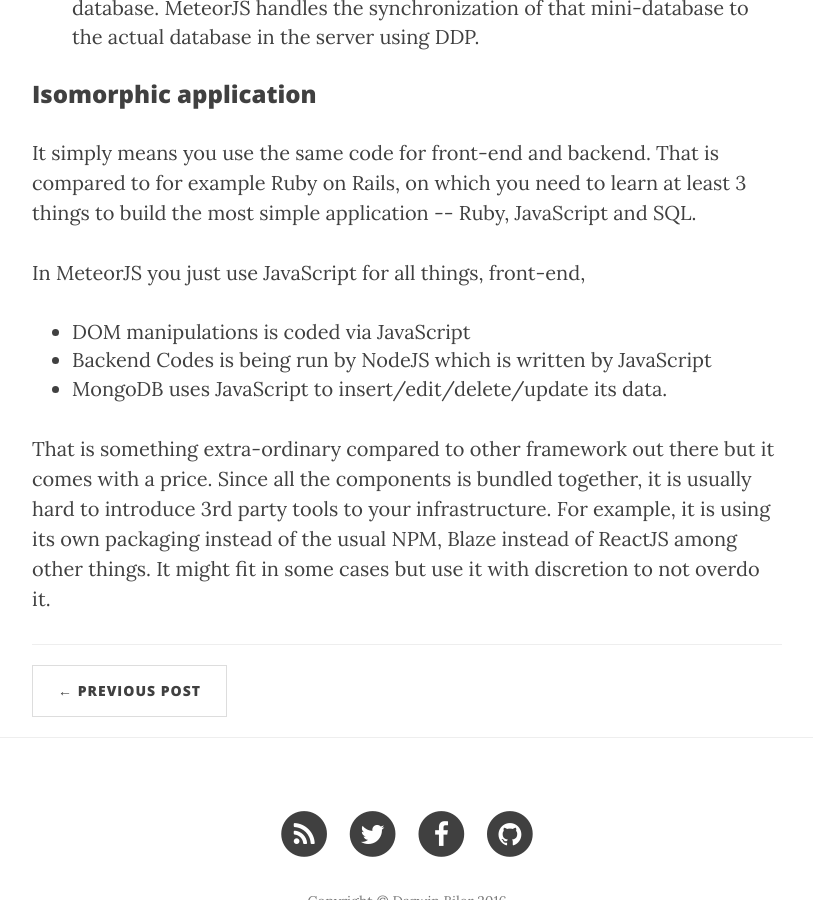
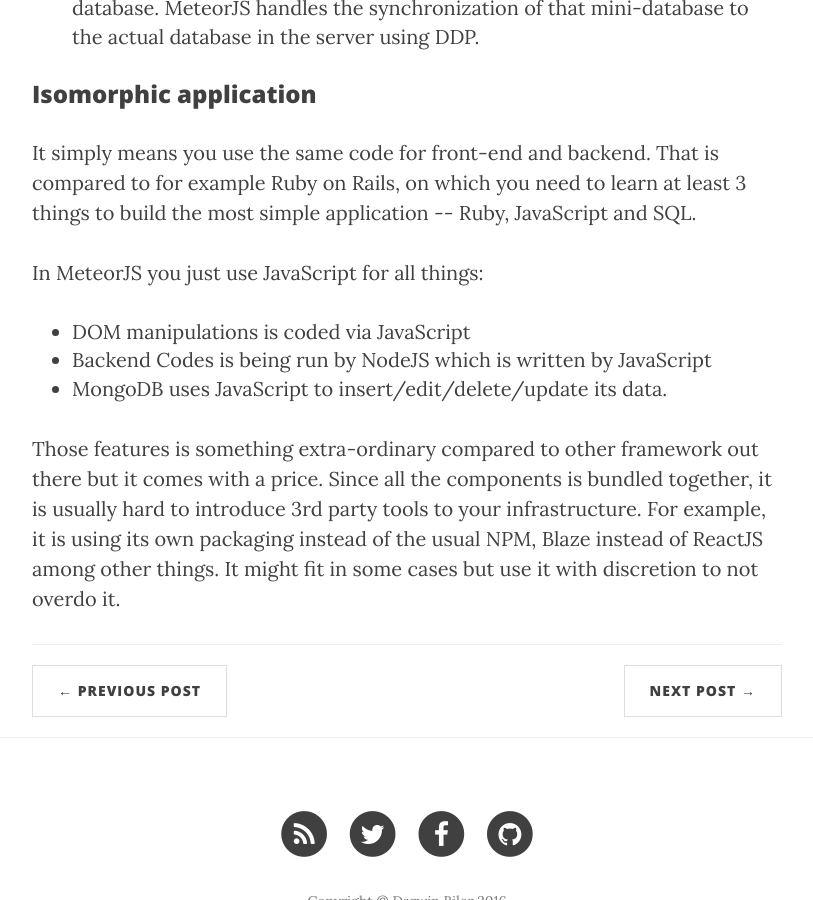
Before and after one commit to buonzz/buonzz.github.io, a Jekyll site: the page built from _posts/2016-01-24-why-meteorjs-is-awesome.html, in a window 1280 px wide and 900 px high, scrolled down 2663 px. Shown: the whole window, without its empty margins (233-1046 px from the left). Built offline with Jekyll 4.4.1, drawn with Linux system fonts in a browser that asks for light colours; nearby versions of some CDN libraries; comment, search, counter and statistics services are not loaded.

Commit message:
new post

```diff
--- a/_posts/2016-01-24-why-meteorjs-is-awesome.html
+++ b/_posts/2016-01-24-why-meteorjs-is-awesome.html
@@ -82,7 +82,7 @@
 
 <h3>Isomorphic application</h3>
 <p>It simply means you use the same code for front-end and backend. That is compared to for example Ruby on Rails, on which you need to learn at least 3 things to build the most simple application -- Ruby, JavaScript and SQL.</p>
-<p>In MeteorJS you just use JavaScript for all things, front-end,
+<p>In MeteorJS you just use JavaScript for all things:
 <ul>
 	<li>DOM manipulations is coded via JavaScript</li>
 	<li>Backend Codes is being run by NodeJS which is written by JavaScript</li>
@@ -90,4 +90,4 @@
 </ul>
 </p>
 
-<p>That is something extra-ordinary compared to other framework out there but it comes with a price. Since all the components is bundled together, it is usually hard to introduce 3rd party tools to your infrastructure. For example, it is using its own packaging instead of the usual NPM, Blaze instead of ReactJS among other things. It might fit in some cases but use it with discretion to not overdo it.</p>
+<p>Those features is something extra-ordinary compared to other framework out there but it comes with a price. Since all the components is bundled together, it is usually hard to introduce 3rd party tools to your infrastructure. For example, it is using its own packaging instead of the usual NPM, Blaze instead of ReactJS among other things. It might fit in some cases but use it with discretion to not overdo it.</p>
```
Also changed, not shown: _posts/2016-01-26-why-developers-are-so-grumpy.html (added, +40 -0 lines).
